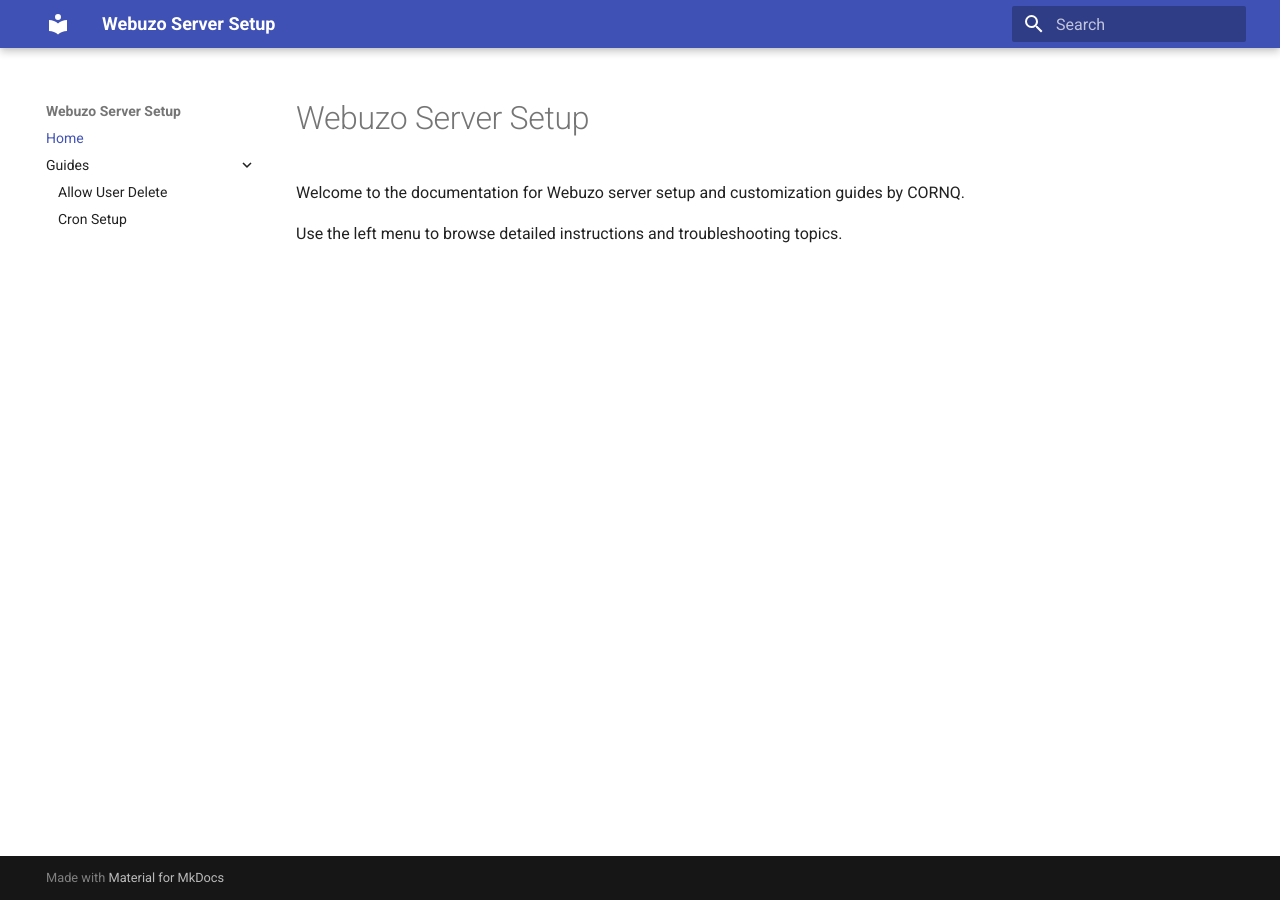
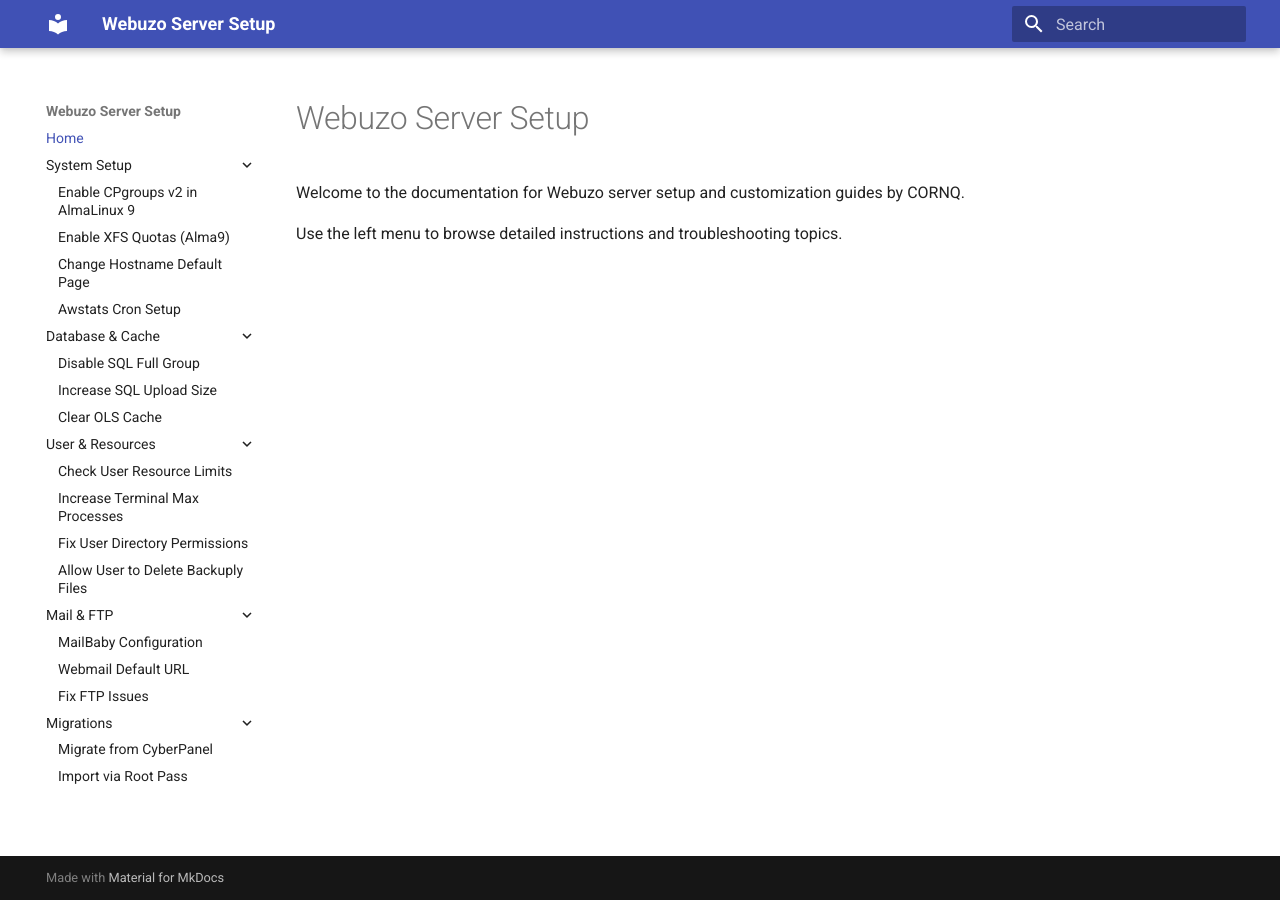
Before and after one commit to cornQ/webuzo-server-setup, an MkDocs documentation site: the page built from docs/index.md, in a window 1280 px wide. Built offline with MkDocs 1.6.1 and Material for MkDocs 9.7.7, drawn with Linux system fonts in a browser that asks for light colours.

Commit message:
Update mkdocs.yml

```diff
--- a/mkdocs.yml
+++ b/mkdocs.yml
@@ -2,13 +2,6 @@
 docs_dir: docs
 site_description: Documentation for Webuzo custom setups & fixes by CORNQ
 site_url: https://webuzo.cornq.net
-
-nav:
-  - Home: index.md
-  - Guides:
-      - 'Allow User Delete': webuzo-allow-user-to-delete-b...md
-      - 'Cron Setup': webuzo-awstat-cron-setup.md
-      # ... add other files here
 
 theme:
   name: material
@@ -31,3 +24,39 @@
   - pymdownx.highlight
   - pymdownx.superfences
   - pymdownx.details
+
+nav:
+  - Home: index.md
+  - Guides:
+      - 'Allow User Delete': webuzo-allow-user-to-delete-b...md
+      - 'Cron Setup': webuzo-awstat-cron-setup.md
+      # ... add other files here
+
+
+
+# ---------------------------------------------------------
+# NAVIGATION SETUP
+# ---------------------------------------------------------
+nav:
+  - Home: index.md
+  - 'System Setup':
+      - 'Enable CPgroups v2 in AlmaLinux 9': webuzo-enable-cpgroups-v2.md
+      - 'Enable XFS Quotas (Alma9)': webuzo-enable-xfs-quotas-almalinux9.md
+      - 'Change Hostname Default Page': webuzo-hostname-default-page-changing.md
+      - 'Awstats Cron Setup': webuzo-awstat-cron-setup.md
+  - 'Database & Cache':
+      - 'Disable SQL Full Group': webuzo-disable-sql-full-group-by.md
+      - 'Increase SQL Upload Size': webuzo-increase-sql-upload-size.md
+      - 'Clear OLS Cache': webuzo-openlitespeed-cache-clean.md
+  - 'User & Resources':
+      - 'Check User Resource Limits': webuzo-check-resource-limit-from-end-user-terminal.md
+      - 'Increase Terminal Max Processes': webuzo-increase-terminal-max-processes-for-a-specific-user.md
+      - 'Fix User Directory Permissions': webuzo-fix-directory-permission-for-user.md
+      - 'Allow User to Delete Backuply Files': webuzo-allow-user-to-delete-backuply-backup-files.md
+  - 'Mail & FTP':
+      - 'MailBaby Configuration': webuzo-mailbaby-configuration.md
+      - 'Webmail Default URL': webuzo-webmail-default-login-url.md
+      - 'Fix FTP Issues': webuzo-ftp-file-transfer-issue-solved.md
+  - 'Migrations':
+      - 'Migrate from CyberPanel': webuzo-migration-from-cyber-panel.md
+      - 'Import via Root Pass': webuzo-to-webuzo-import-using-root-password.md
```
